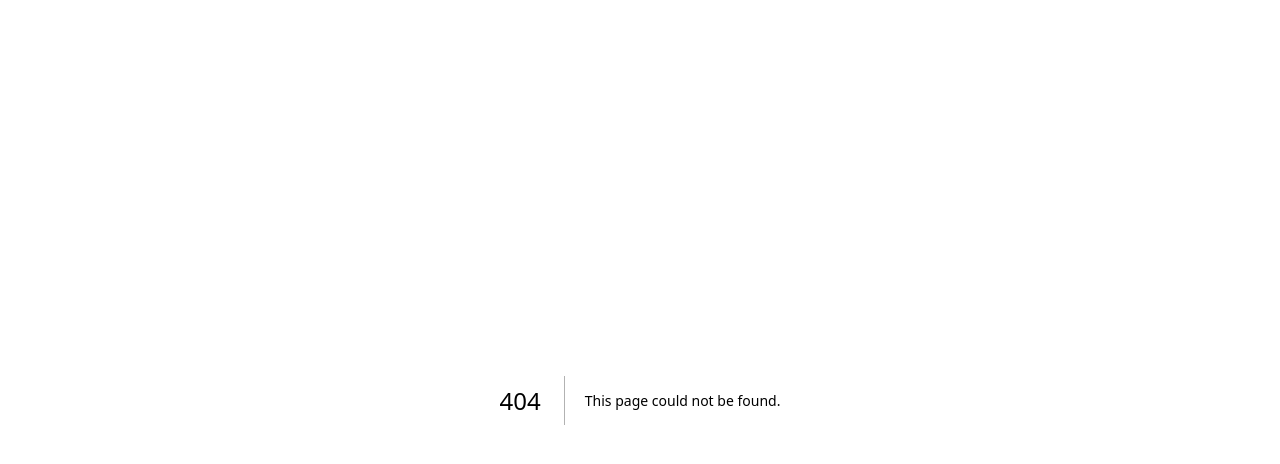
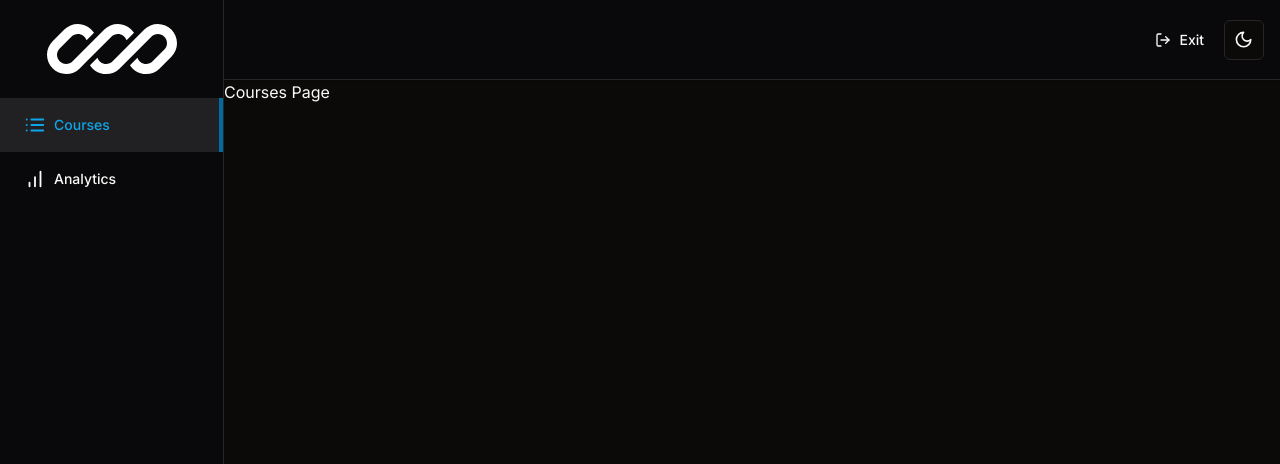
Before and after one commit to pavodev/pavo-lms, a Next.js app: page /teacher/courses in a window 1280 px wide. Before the commit this address had no page. Shown: the top 464 px of the page. Built offline with nearby package versions, Linux system fonts and the light colour scheme.

Commit message:
implemented dynamic layout

```diff
--- /dev/null
+++ b/app/(dashboard)/(routes)/teacher/analytics/page.tsx
@@ -0,0 +1,5 @@
+const AnalyticsPage = () => {
+  return <div>Analytics page</div>;
+};
+
+export default AnalyticsPage;
--- /dev/null
+++ b/app/(dashboard)/(routes)/teacher/courses/page.tsx
@@ -0,0 +1,5 @@
+const CoursesPage = () => {
+  return <div>Courses Page</div>;
+};
+
+export default CoursesPage;
--- a/app/(dashboard)/_components/sidebar-routes.tsx
+++ b/app/(dashboard)/_components/sidebar-routes.tsx
@@ -1,7 +1,8 @@
 "use client";
 
-import { Compass, Layout } from "lucide-react";
+import { BarChart, Compass, Layout, List } from "lucide-react";
 import SidebarItem from "./sidebar-item";
+import { usePathname } from "next/navigation";
 
 const guestRoutes = [
   {
@@ -16,8 +17,25 @@
   },
 ];
 
+const teacherRoutes = [
+  {
+    icon: List,
+    label: "Courses",
+    href: "/teacher/courses",
+  },
+  {
+    icon: BarChart,
+    label: "Analytics",
+    href: "/teacher/analytics",
+  },
+];
+
 const SidebarRoutes = () => {
-  const routes = guestRoutes;
+  const pathname = usePathname();
+
+  const isTeacherPage = pathname?.startsWith("/teacher");
+
+  const routes = isTeacherPage ? teacherRoutes : guestRoutes;
 
   return (
     <div className="flex flex-col w-full">
--- a/app/(dashboard)/_components/sidebar.tsx
+++ b/app/(dashboard)/_components/sidebar.tsx
@@ -4,7 +4,7 @@
 const Sidebar = () => {
   return (
     <div className="h-full border-r flex flex-col overflow-y-auto bg-white dark:bg-zinc-950 shadow-sm">
-      <div className="p-6">
+      <div className="p-6 flex items-center justify-center">
         <Logo />
       </div>
       <div className="flex flex-col w-full">
--- a/app/(dashboard)/layout.tsx
+++ b/app/(dashboard)/layout.tsx
@@ -10,7 +10,7 @@
       <div className="hidden md:flex h-full w-56 flex-col fixed inset-y-0 z-50">
         <Sidebar />
       </div>
-      <main className="md:pl-56 h-full">{children}</main>
+      <main className="md:pl-56 pt-[80px] h-full">{children}</main>
     </div>
   );
 };
--- a/components/navbar-routes.tsx
+++ b/components/navbar-routes.tsx
@@ -1,12 +1,36 @@
-"use-client";
+"use client";
 
 import { UserButton } from "@clerk/nextjs";
 import { ModeToggle } from "./ui/mode-toggle";
+import { usePathname, useRouter } from "next/navigation";
+import { Button } from "./ui/button";
+import { LogOut } from "lucide-react";
+import Link from "next/link";
 
 export const NavbarRoutes = () => {
+  const pathname = usePathname();
+  const router = useRouter();
+
+  const isTeacherPage = pathname?.startsWith("/teacher");
+  const isPlayerPage = pathname?.includes("/chapter");
+
   return (
-    <div className="flex gap-x-2 ml-auto">
+    <div className="flex gap-x-2 ml-auto items-center justify-center">
+      {isTeacherPage || isPlayerPage ? (
+        <Link href="/">
+          <Button size="sm" variant="ghost">
+            <LogOut className="h-4 w-4 mr-2" /> Exit
+          </Button>
+        </Link>
+      ) : (
+        <Link href="/teacher/courses">
+          <Button size="sm" variant="ghost">
+            Teacher mode
+          </Button>
+        </Link>
+      )}
       <UserButton
+        afterSignOutUrl="/"
         appearance={{
           elements: {
             rootBox: "flex",
```
